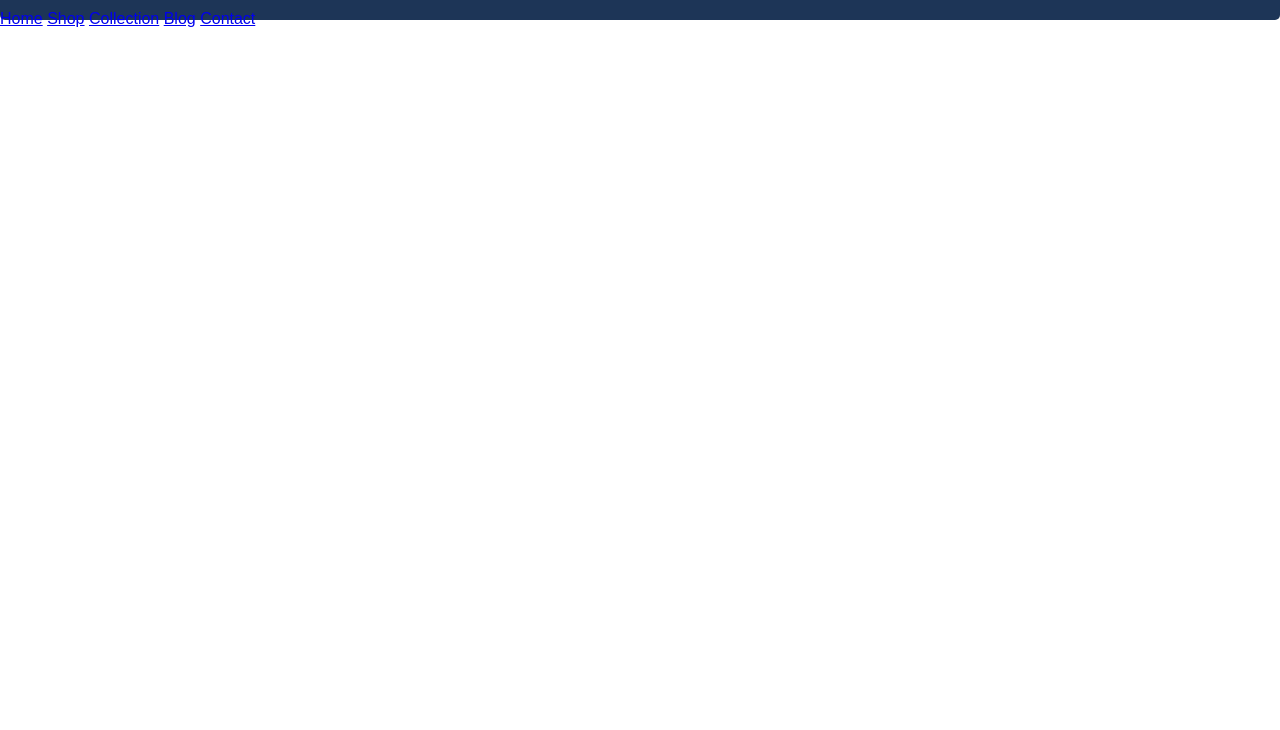
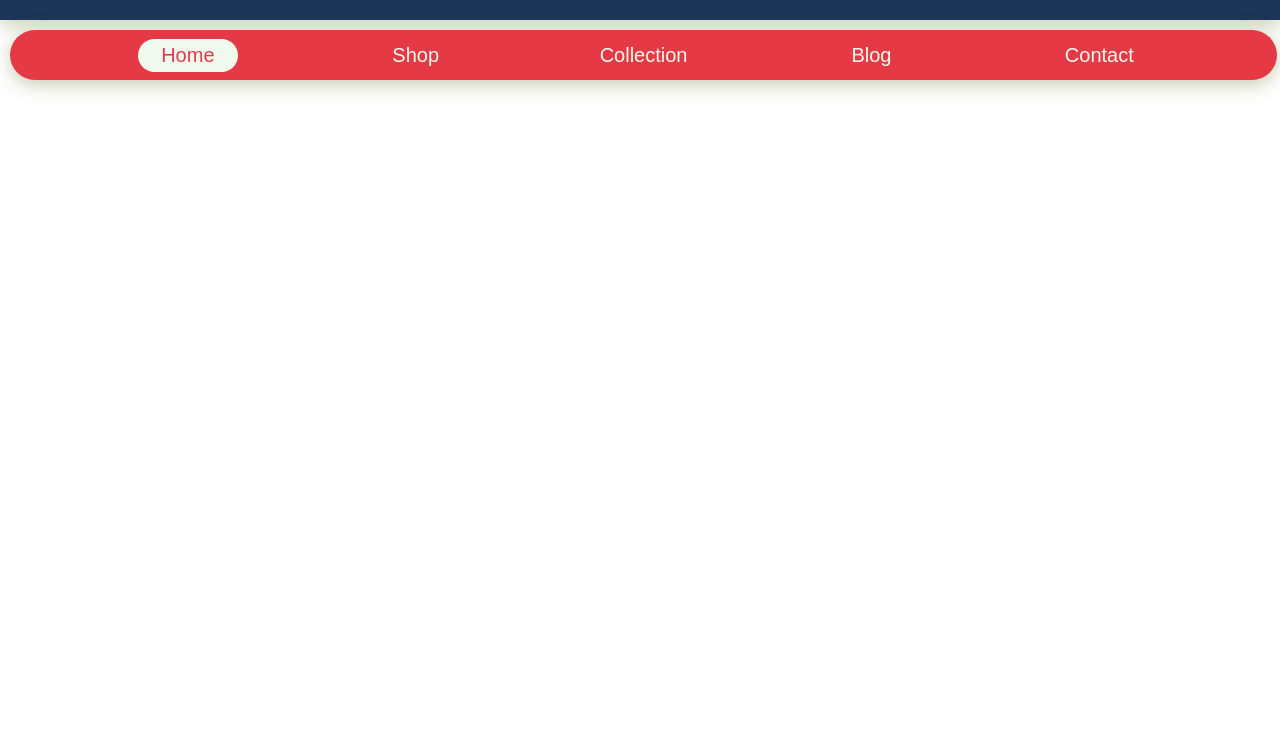
Before and after one commit to 4hmedhabib/ecommerce_dev, a plain HTML site: page index.html in a window 1280 px wide. Shown: the part 70-800 px from the top of the page. Drawn offline with Linux system fonts and the light colour scheme.

Commit message:
modified navbar

```diff
--- a/index.html
+++ b/index.html
@@ -13,7 +13,7 @@
     <header>
         <div class="logo">Ecommerce Dev</div>
         <div class="search">
-            <form action="/">
+            <form action="#">
                 <label for="search">
                     <input type="text" placeholder="search" required>
                 </label>
@@ -23,8 +23,8 @@
     </header>
 
     <nav>
-        <div>
-            <a href="#">Home</a>
+        <div class="nav">
+            <a href="#" class="active">Home</a>
             <a href="#">Shop</a>
             <a href="#">Collection</a>
             <a href="#">Blog</a>
--- a/style.css
+++ b/style.css
@@ -12,7 +12,7 @@ header {
   display: flex;
   align-items: center;
   justify-content: space-around;
-  border-radius: 5px;
+  box-shadow: 0 5px 18px rgba(150, 160, 105, 0.5);
 }
 
 .logo {
@@ -30,7 +30,7 @@ header {
 }
 
 .search input {
-  color: #f1faee;
+  color: #1d3557;
 }
 
 .search [type="text"] {
@@ -66,3 +66,37 @@ header {
   color: white;
   background: #e13a4d;
 }
+
+nav {
+  box-sizing: border-box;
+  width: 99%;
+  height: 50px;
+  background: #e63946;
+  margin: 20px 10px 10px 10px;
+  border-radius: 50px;
+  box-shadow: 0 5px 18px rgba(150, 160, 105, 0.5);
+}
+
+.nav {
+  width: 100%;
+  height: 100%;
+  display: flex;
+  align-items: center;
+  justify-content: space-evenly;
+  text-align: center;
+}
+
+.nav a {
+  width: 100px;
+  color: #f1faee;
+  text-decoration: none;
+  cursor: pointer;
+  font-size: 20px;
+}
+
+.nav .active {
+  background-color: #f1faee;
+  color: #e13a4d;
+  border-radius: 50px;
+  padding: 5px 0;
+}
```
